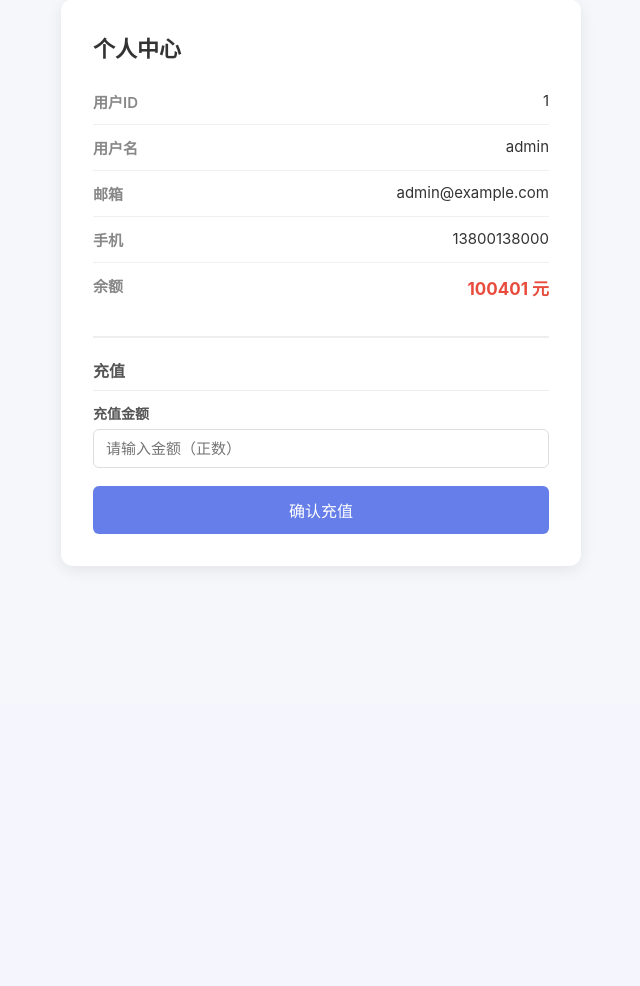
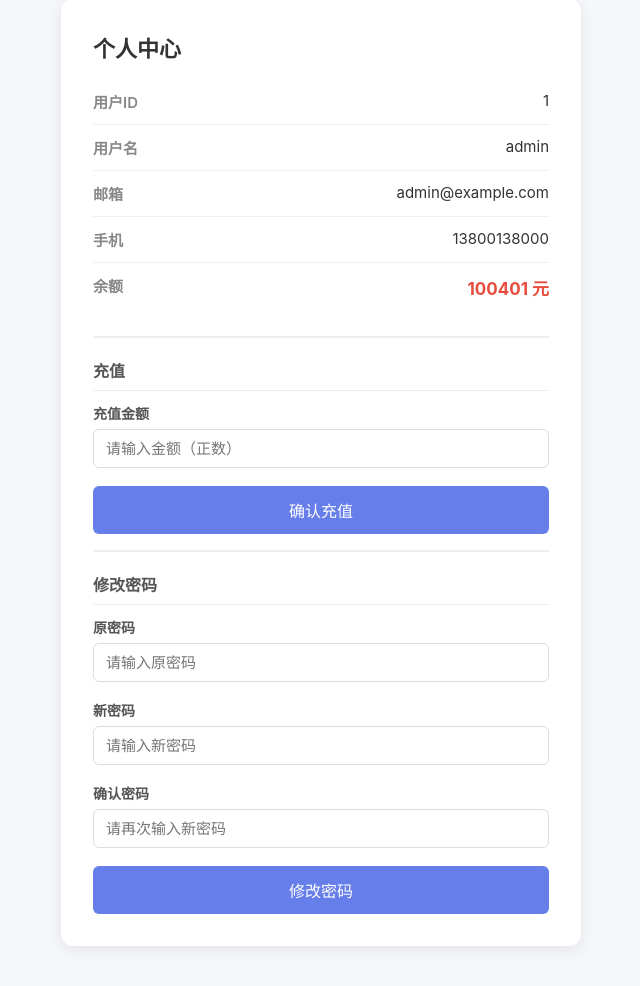
Before and after one commit to MyWhyScu/flask-user-management, a Flask app: page /profile in a window 1280 px wide. Shown: the part 97-1083 px from the top of the page, without its empty margins (319-959 px from the left). Before the commit the page ends 667 px from the top, so only its background shows below. Run offline with Flask 3, Linux system fonts and the light colour scheme; a user stored in the database is signed in; data comes from the database, SQL or seed files in the repository; both versions use the stored data as it was after the commit; parts of the project's set-up code (start-up, migrations or seed data) failed here and were passed over.

Commit message:
feat: 第六阶段安全修复 - CSRF跨站请求伪造漏洞修复
## 已修复漏洞（3项）
- CSRF-1 上传接口CSRF → 后端+前端双重Token校验
- CSRF-2 修改密码CSRF → 后端+前端双重Token校验
- CSRF-3 越权修改密码 → session隔离+原密码验证

## 文档
- 新增 CSRF跨站请求伪造安全审计报告.docx
- README.md 更新为六阶段52项修复

Co-Authored-By: Claude <noreply@anthropic.com>

```diff
--- a/app.py
+++ b/app.py
@@ -363,6 +363,12 @@ def upload():
         return redirect("/login")
 
     if request.method == "POST":
+        # [CSRF修复] 添加CSRF Token校验
+        csrf_token = request.form.get("csrf_token") or ""
+        if csrf_token != session.get("_csrf_token", ""):
+            logger.warning("上传CSRF校验失败 - IP: %s", request.remote_addr)
+            abort(403)
+
         file = request.files.get("file")
         if file and file.filename:
             # [FU-1] 路径穿越修复：只取文件名，丢弃路径
@@ -475,6 +481,27 @@ def delete_file():
 # 个人中心与充值功能（已修复全部权限与业务逻辑漏洞）
 # ============================================================
 
+def get_user_info(user_id):
+    """根据user_id查询用户信息"""
+    if not user_id:
+        return None
+    conn = sqlite3.connect('data/users.db')
+    c = conn.cursor()
+    sql = "SELECT id, username, email, phone, balance FROM users WHERE id = ?"
+    c.execute(sql, (user_id,))
+    user = c.fetchone()
+    conn.close()
+    if not user:
+        return None
+    return {
+        "id": user[0],
+        "username": user[1],
+        "email": user[2],
+        "phone": user[3],
+        "balance": user[4]
+    }
+
+
 @app.route("/profile", methods=["GET"])
 def profile():
     """个人中心：需登录，仅可查看自己资料"""
@@ -487,23 +514,10 @@ def profile():
     if not user_id:
         return "无法获取用户信息", 400
 
-    conn = sqlite3.connect('data/users.db')
-    c = conn.cursor()
-    sql = "SELECT id, username, email, phone, balance FROM users WHERE id = ?"
-    c.execute(sql, (user_id,))
-    user = c.fetchone()
-    conn.close()
-
-    if not user:
+    user_data = get_user_info(user_id)
+    if not user_data:
         return "用户不存在", 404
 
-    user_data = {
-        "id": user[0],
-        "username": user[1],
-        "email": user[2],
-        "phone": user[3],
-        "balance": user[4]
-    }
     return render_template("profile.html", user=user_data)
 
 
@@ -576,6 +590,67 @@ def recharge():
 
 
 # ============================================================
+# 密码修改功能（已修复：添加CSRF保护）
+# ============================================================
+
+@app.route("/change-password", methods=["POST"])
+def change_password():
+    """修改密码"""
+    # 只要登录即可
+    if "username" not in session:
+        return redirect("/login")
+
+    # [CSRF修复] 添加CSRF Token校验
+    csrf_token = request.form.get("csrf_token") or ""
+    if csrf_token != session.get("_csrf_token", ""):
+        logger.warning("修改密码CSRF校验失败 - IP: %s", request.remote_addr)
+        abort(403)
+
+    # [修复] 从session获取当前用户名，不接受外部参数
+    username = session.get("username", "")
+    old_password = request.form.get("old_password", "")
+    new_password = request.form.get("new_password", "")
+
+    if not username or not old_password or not new_password:
+        return "参数不完整", 400
+
+    # 验证原密码
+    password_valid = False
+
+    # 方式1：检查 USERS 字典（admin/alice 使用哈希存储）
+    if username in USERS and check_password_hash(USERS[username]["password"], old_password):
+        password_valid = True
+
+    # 方式2：检查 SQLite 数据库（注册用户使用明文存储）
+    if not password_valid:
+        conn = sqlite3.connect('data/users.db')
+        c = conn.cursor()
+        c.execute("SELECT password FROM users WHERE username = ?", (username,))
+        row = c.fetchone()
+        if row and row[0] == old_password:
+            password_valid = True
+        conn.close()
+
+    if not password_valid:
+        return render_template("profile.html",
+                               user=get_user_info(session.get("user_id")),
+                               error="原密码错误")
+
+    # 原密码验证通过，更新为新密码
+    conn = sqlite3.connect('data/users.db')
+    c = conn.cursor()
+    sql = "UPDATE users SET password = ? WHERE username = ?"
+    c.execute(sql, (new_password, username))
+    conn.commit()
+    conn.close()
+
+    logger.info("密码修改 - 操作者: %s, 目标用户: %s",
+                session["username"], username)
+
+    return redirect("/profile")
+
+
+# ============================================================
 # 动态页面加载功能
 # ============================================================
 
--- a/templates/profile.html
+++ b/templates/profile.html
@@ -3,6 +3,10 @@
 {% block content %}
 <div class="card" style="max-width:520px; margin:0 auto;">
     <h2>个人中心</h2>
+
+    {% if error %}
+        <div class="alert alert-error">{{ error }}</div>
+    {% endif %}
 
     <div class="profile-info">
         <div class="profile-field">
@@ -38,5 +42,25 @@
             <button type="submit" class="btn btn-primary btn-full">确认充值</button>
         </form>
     </div>
+
+    <div class="recharge-section" style="margin-top:16px;">
+        <h3>修改密码</h3>
+        <form method="POST" action="/change-password" class="recharge-form">
+            <input type="hidden" name="csrf_token" value="{{ g.csrf_token }}">
+            <div class="form-group">
+                <label for="old_password">原密码</label>
+                <input type="password" id="old_password" name="old_password" placeholder="请输入原密码" required>
+            </div>
+            <div class="form-group">
+                <label for="new_password">新密码</label>
+                <input type="password" id="new_password" name="new_password" placeholder="请输入新密码" required>
+            </div>
+            <div class="form-group">
+                <label for="confirm_password">确认密码</label>
+                <input type="password" id="confirm_password" name="confirm_password" placeholder="请再次输入新密码" required>
+            </div>
+            <button type="submit" class="btn btn-primary btn-full">修改密码</button>
+        </form>
+    </div>
 </div>
 {% endblock %}
--- a/templates/upload.html
+++ b/templates/upload.html
@@ -9,6 +9,7 @@
     {% endif %}
 
     <form method="POST" action="/upload" enctype="multipart/form-data" class="upload-form">
+        <input type="hidden" name="csrf_token" value="{{ g.csrf_token }}">
         <div class="form-group">
             <label for="file">选择文件</label>
             <input type="file" id="file" name="file" class="file-input" required>
```
Also changed, not shown: README.md, data/users.db, 1 other file.
